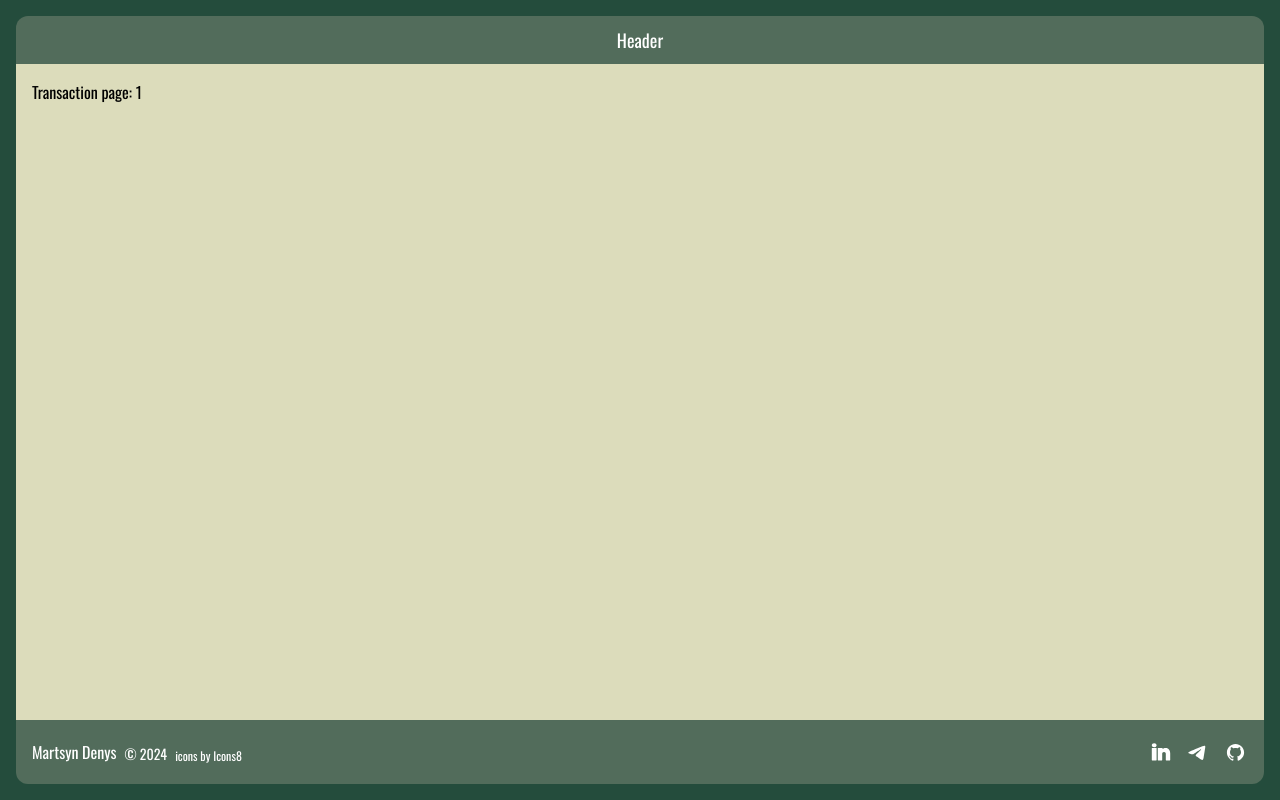
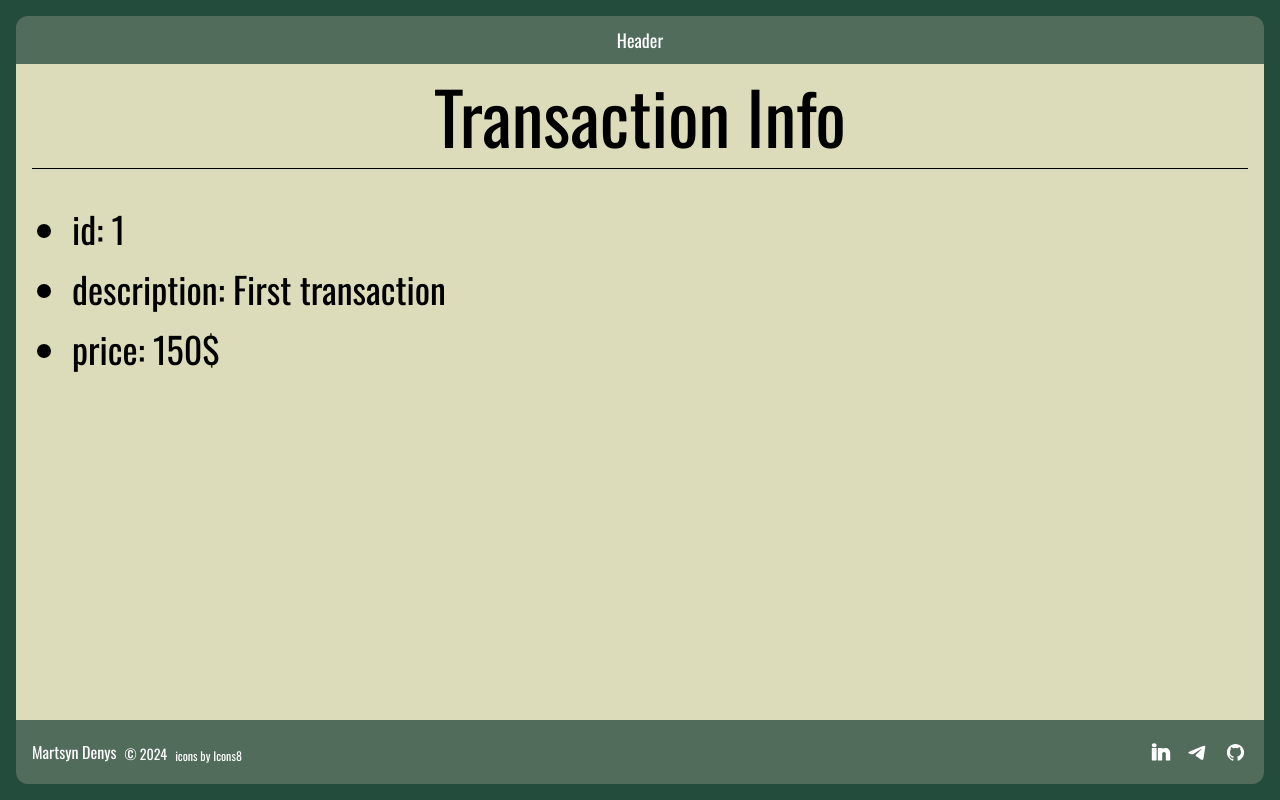
Before and after one commit to martsInDenIs/spender, a Next.js app: page /transactions/1 in a window 1280 px wide. Built offline with nearby package versions, Linux system fonts and the light colour scheme; data requests are answered from the project's data file.

Commit message:
feat: improve the transaction page interceptor UI

```diff
--- a/app/api/transactions/api.ts
+++ b/app/api/transactions/api.ts
@@ -7,3 +7,14 @@ export async function getTransactions(): Promise<Transaction[]> {
 
   return await data.json();
 }
+
+export async function getTransactionById(transactionId: number): Transaction {
+  const data = await fetch(
+    `http://localhost:3000/transactions/${transactionId}`,
+    {
+      cache: "force-cache",
+    }
+  );
+
+  return data.json();
+}
--- a/app/dashboard/@modal/(..)transactions/[transactionId]/modal.tsx
+++ b/app/dashboard/@modal/(..)transactions/[transactionId]/modal.tsx
@@ -1,12 +1,19 @@
 'use client';
 
-import { type ElementRef, useEffect, useRef } from 'react';
+import React, { type ElementRef, useEffect, useRef, useMemo } from 'react';
 import { useRouter } from 'next/navigation';
 import { createPortal } from 'react-dom';
+import { Transaction } from '@/app/api/transactions/types';
 
-export function Modal({ children }: { children: React.ReactNode }) {
+type Props = {
+  transaction: Transaction;
+}
+
+export const Modal: React.FC<Props> = ({ transaction }) => {
   const router = useRouter();
   const dialogRef = useRef<ElementRef<'dialog'>>(null);
+
+  const list = useMemo(() => Object.entries(transaction).map(([key, value]) => <li className='text-xl' key={key}>{key}: {value}</li>), [transaction])
 
   useEffect(() => {
     if (!dialogRef.current?.open) {
@@ -14,17 +21,20 @@ export function Modal({ children }: { children: React.ReactNode }) {
     }
   }, []);
 
-  function onDismiss() {
+  const onDismiss = () => {
     router.back();
   }
 
   return createPortal(
-    <div className="modal-backdrop">
-      <dialog ref={dialogRef} className="modal" onClose={onDismiss}>
-        {children}
-        <button onClick={onDismiss} className="close-button" />
-      </dialog>
-    </div>,
+    <dialog ref={dialogRef} className="w-3/4 bg-3 p-5 pt-10 rounded-xl shadow-2xl" onClose={onDismiss}>
+      <button onClick={onDismiss} className="absolute w-10 h-10 right-4 top-0 text-sm hover:underline">close</button>
+      <h1 className='text-5xl text-center mb-4'>Transaction Info</h1>
+      <hr className=' border-black' />
+
+      <ul className='flex gap-10 items-center justify-center mt-5'>
+        {list}
+      </ul>
+    </dialog>,
     document.getElementById('modal-root')!
   );
 }
--- a/app/dashboard/@modal/(..)transactions/[transactionId]/page.tsx
+++ b/app/dashboard/@modal/(..)transactions/[transactionId]/page.tsx
@@ -1,9 +1,20 @@
+import { getTransactions } from '@/app/api/transactions/api';
 import { Modal } from './modal';
+import { redirect } from 'next/navigation';
 
-export default function PhotoModal({
+export default async function TransactionModal({
     params: { transactionId },
 }: {
     params: { transactionId: string };
 }) {
-    return <Modal>{transactionId}</Modal>;
+    // Cached data. Load it in the dashboard page.tsx file
+    const transactions = await getTransactions();
+
+    const transaction = transactions.find((transaction) => transaction.id === transactionId)
+
+    if (!transaction) {
+        redirect('/dashboard');
+    }
+
+    return <Modal transaction={transaction} />;
 }
--- a/app/dashboard/layout.tsx
+++ b/app/dashboard/layout.tsx
@@ -25,6 +25,7 @@ const Layout: React.FC<Props> = ({
         <main className='flex flex-row flex-1 bg-3 p-4 h-40 gap-2'>
             <span className='flex-1'>{children}</span>
             <span className='flex-1'>{role === ROLE.PARENT ? parent : child}</span>
+
             {modal}
             <div id="modal-root" />
         </main>
--- a/app/transactions/[transactionId]/page.tsx
+++ b/app/transactions/[transactionId]/page.tsx
@@ -1,13 +1,23 @@
 import React from 'react';
+import { getTransactionById } from '@/app/api/transactions/api';
 
 type Props = {
     params: {
-        transactionId: string;
+        transactionId: number;
     }
 }
 
-const Page: React.FC<Props> = ({ params: { transactionId } }) => {
-    return <div>Transaction page: {transactionId}</div>
+const Page: React.FC<Props> = async ({ params: { transactionId } }) => {
+    const transaction = await getTransactionById(transactionId);
+
+    return <div>
+        <h1 className='text-7xl text-center mb-4'>Transaction Info</h1>
+        <hr className=' border-black' />
+
+        <ul className='text-4xl ml-10 mt-10 flex flex-col gap-5 list-disc' >
+            {Object.entries(transaction).map(([key, value]) => <li key={key}>{key}: {value}</li>)}
+        </ul>
+    </div>
 }
 
 export default Page;
--- a/app/transactions/page.tsx
+++ b/app/transactions/page.tsx
@@ -7,9 +7,9 @@ const Page: React.FC = async () => {
     const transactions = await getTransactions();
 
     return <section className='text-white flex flex-col items-center justify-center w-full h-full'>
-        <div className='w-full mb-5'>
+        <div className='w-full mb-5 text-black'>
             <h1 className='text-5xl mt-5 text-center mb-5'>Transaction list</h1>
-            <hr />
+            <hr className='border-black'/>
         </div>
         <List className='w-full h-40'>
             {transactions.map((transaction) => <Transaction {...transaction} key={transaction.id} />)}
```
